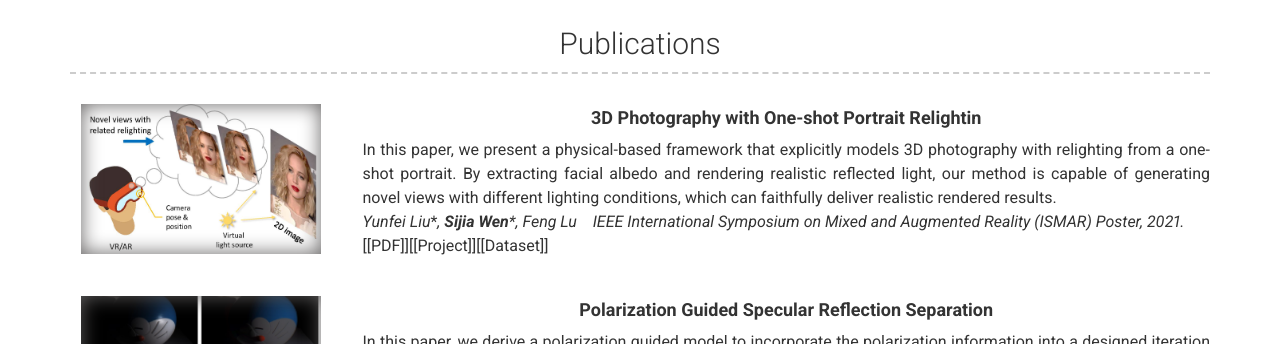
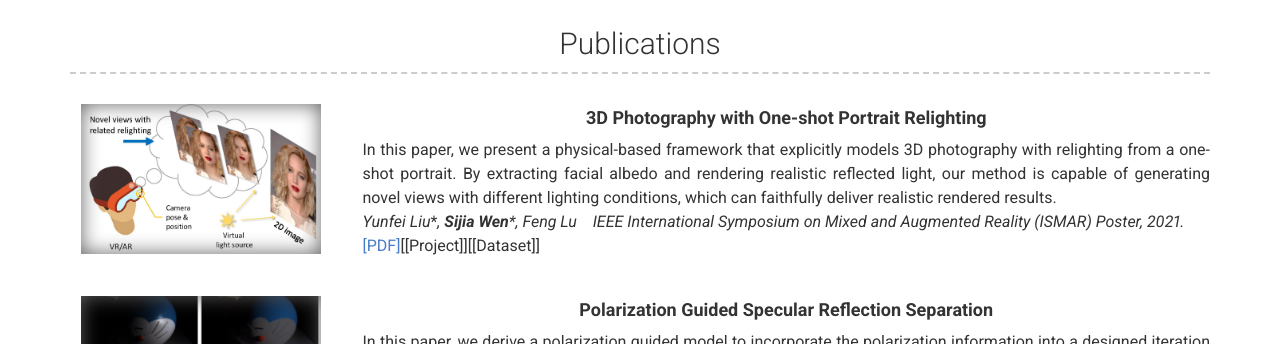
Before and after one commit to wsj6666/wsj6666.github.io, a Jekyll site: the page built from index.md, in a window 1280 px wide. Shown: the part 433-777 px from the top of the page. Built offline with Jekyll 4.4.1, drawn with Linux system fonts in a browser that asks for light colours; nearby versions of some CDN libraries.

Commit message:
Update _config.yml

```diff
--- a/_config.yml
+++ b/_config.yml
@@ -30,11 +30,11 @@ content:
       - layout: left
         list_image: images/in_vr.jpg
         quote: >
-            3D Photography with One-shot Portrait Relightin
+            3D Photography with One-shot Portrait Relighting
         description: | # this will include new lines to allow paragraphs
             In this paper, we present a physical-based framework that explicitly models 3D photography with relighting from a one-shot portrait. By extracting facial albedo and rendering realistic reflected light, our method is capable of generating novel views with different lighting conditions, which can faithfully deliver realistic rendered results. <br>
             <i>Yunfei Liu</i>*<i>, **Sijia Wen***, Feng Lu &nbsp;&nbsp;&nbsp;IEEE International Symposium on Mixed and Augmented Reality (ISMAR) Poster, 2021.</i><br>
-            [[PDF]][[Project]][[Dataset]]
+            [[PDF]](https://ieeexplore.ieee.org/abstract/document/9585876/)[[Project]][[Dataset]]
       - layout: left
         list_image: images/HR.jpg
         quote: >
```
